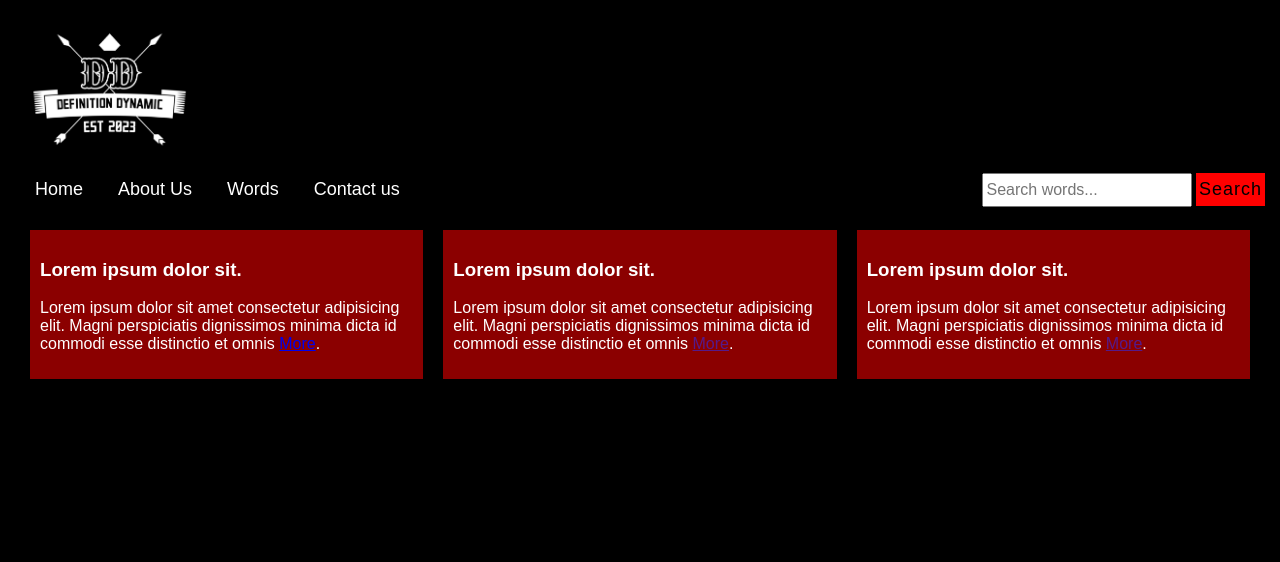
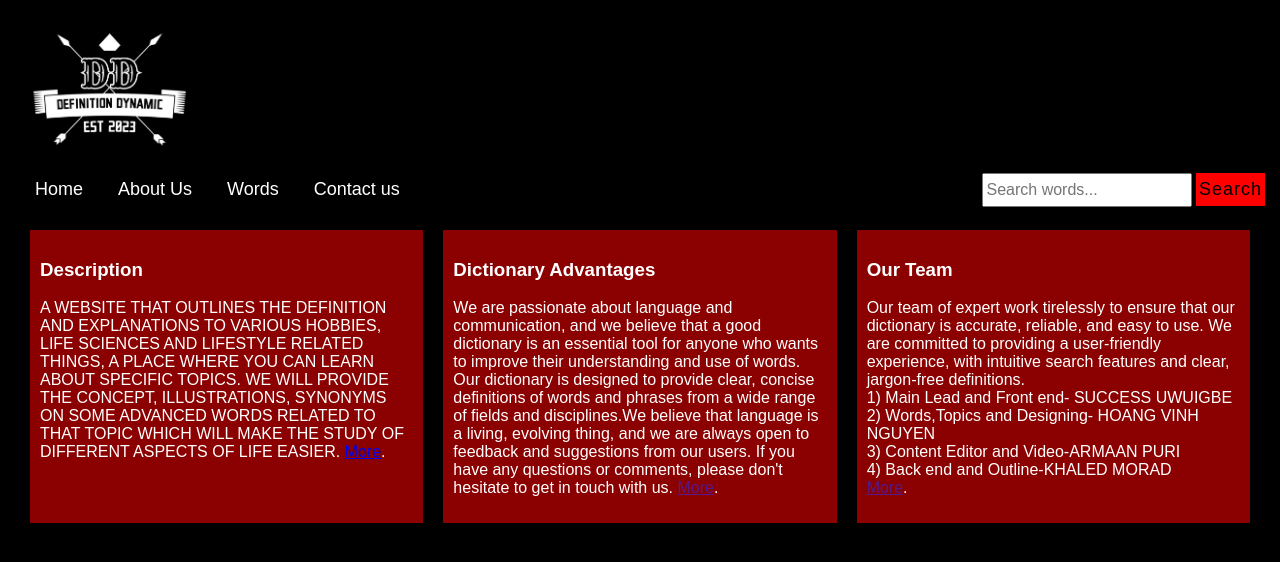
Before and after one commit to successyork/yorku, a plain HTML site: page about.html in a window 1280 px wide. Drawn offline with Linux system fonts and the light colour scheme.

Commit message:
changed about us

```diff
--- a/about.html
+++ b/about.html
@@ -45,11 +45,9 @@
       </div>
       <div class="cards">
         <div class="card">
-          <h3 class="card-header">Lorem ipsum dolor sit.</h3>
+          <h3 class="card-header">Description</h3>
           <p class="card-body">
-            Lorem ipsum dolor sit amet consectetur adipisicing elit. Magni
-            perspiciatis dignissimos minima dicta id commodi esse distinctio et
-            omnis
+            A WEBSITE THAT OUTLINES THE DEFINITION AND EXPLANATIONS TO VARIOUS HOBBIES, LIFE SCIENCES AND LIFESTYLE RELATED THINGS, A PLACE WHERE YOU CAN LEARN ABOUT SPECIFIC TOPICS. WE WILL PROVIDE THE CONCEPT, ILLUSTRATIONS, SYNONYMS ON SOME ADVANCED WORDS RELATED TO THAT TOPIC WHICH WILL MAKE THE STUDY OF DIFFERENT ASPECTS OF LIFE EASIER.
             <a href="#" onclick="return toggleCardDetails('#card1')">More</a>.
           </p>
           <div class="card-details" id="card1">
@@ -62,11 +60,9 @@
           </div>
         </div>
         <div class="card">
-          <h3 class="card-header">Lorem ipsum dolor sit.</h3>
+          <h3 class="card-header">Dictionary Advantages</h3>
           <p class="card-body">
-            Lorem ipsum dolor sit amet consectetur adipisicing elit. Magni
-            perspiciatis dignissimos minima dicta id commodi esse distinctio et
-            omnis <a href="">More</a>.
+            We are passionate about language and communication, and we believe that a good dictionary is an essential tool for anyone who wants to improve their understanding and use of words. Our dictionary is designed to provide clear, concise definitions of words and phrases from a wide range of fields and disciplines.We believe that language is a living, evolving thing, and we are always open to feedback and suggestions from our users. If you have any questions or comments, please don't hesitate to get in touch with us. <a href="">More</a>.
           </p>
           <div class="card-details">
             Lorem ipsum dolor sit amet consectetur adipisicing elit. Voluptas et
@@ -78,11 +74,14 @@
           </div>
         </div>
         <div class="card">
-          <h3 class="card-header">Lorem ipsum dolor sit.</h3>
+          <h3 class="card-header">Our Team</h3>
           <p class="card-body">
-            Lorem ipsum dolor sit amet consectetur adipisicing elit. Magni
-            perspiciatis dignissimos minima dicta id commodi esse distinctio et
-            omnis <a href="">More</a>.
+            Our team of expert  work tirelessly to ensure that our dictionary is accurate, reliable, and easy to use. We are committed to providing a user-friendly experience, with intuitive search features and clear, jargon-free definitions. <br>
+            1) Main Lead and Front end- SUCCESS UWUIGBE<br>
+            2) Words,Topics and Designing- HOANG VINH NGUYEN<br>
+            3) Content Editor and Video-ARMAAN PURI<br>
+            4) Back end and Outline-KHALED MORAD<br>
+ <a href="">More</a>.
           </p>
           <div class="card-details">
             Lorem ipsum dolor sit amet consectetur adipisicing elit. Optio
```
